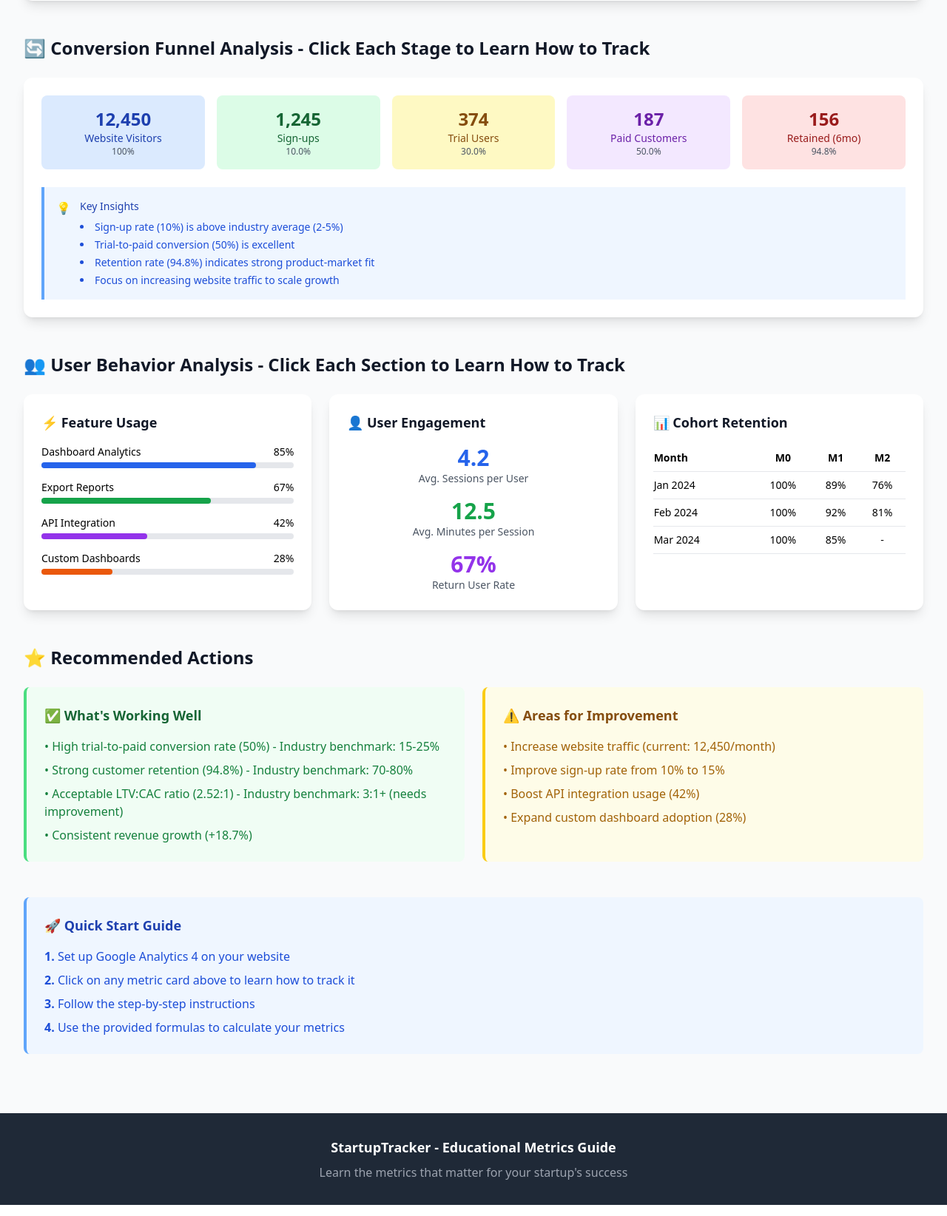
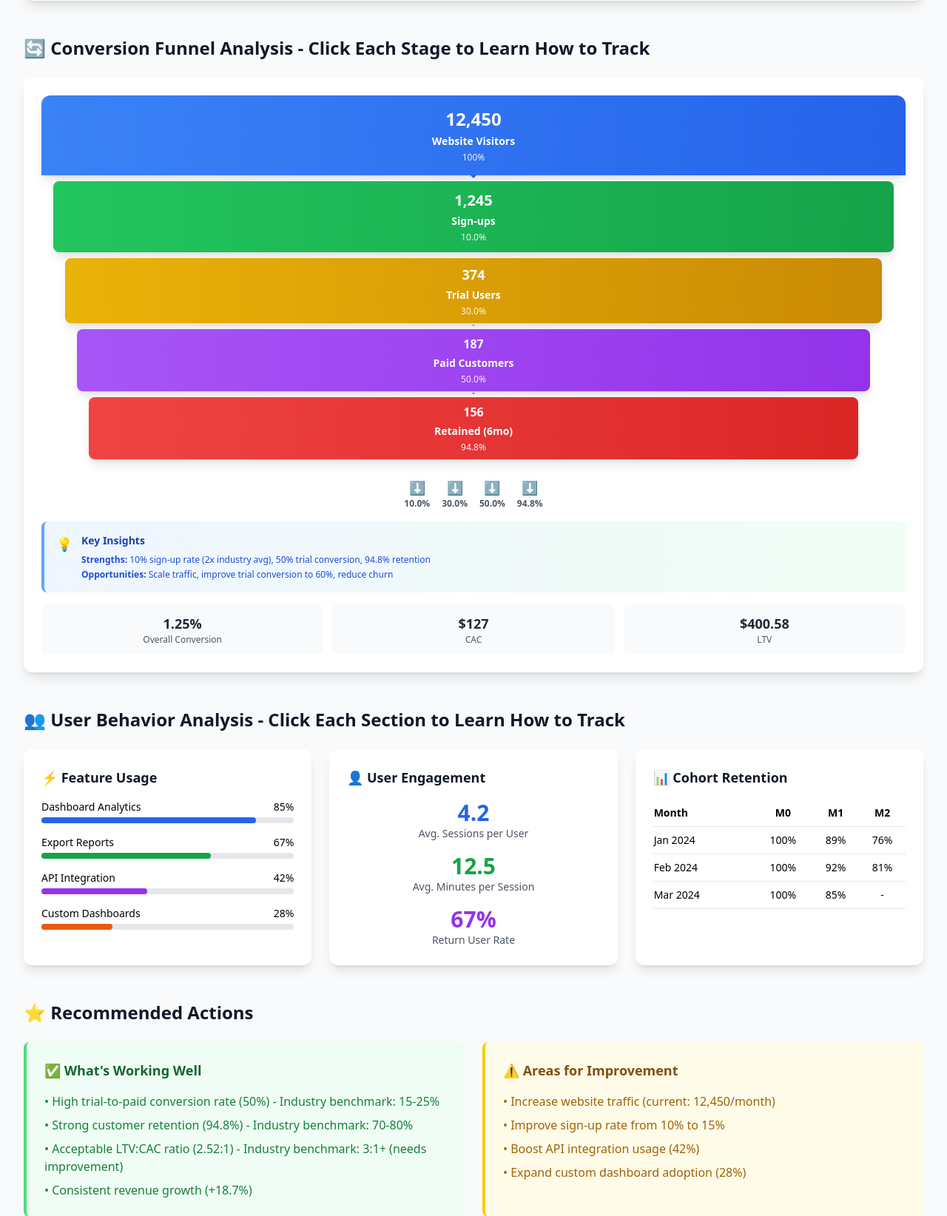
Before and after one commit to safinayah/startup-analytics-tutorial, a Flask app: page / in a window 1280 px wide. Shown: the part 2020-3664 px from the top of the page at 74% size. Run offline with Flask 3, Linux system fonts and the light colour scheme; some libraries are stand-ins or nearby versions.

Commit message:
improved conversion funnel

```diff
--- a/templates/tutorial-dashboard.html
+++ b/templates/tutorial-dashboard.html
@@ -313,60 +313,107 @@
                 🔄 Conversion Funnel Analysis - Click Each Stage to Learn How to Track
             </h2>
             <div class="bg-white rounded-xl shadow-lg p-6">
-                <div class="grid grid-cols-1 md:grid-cols-5 gap-4 mb-6">
-                    <div class="text-center cursor-pointer hover:scale-105 transition-transform" onclick="showInstructions('website-visitors')">
-                        <div class="bg-blue-100 text-blue-800 p-4 rounded-lg">
-                            <div class="text-2xl font-bold">12,450</div>
-                            <div class="text-sm">Website Visitors</div>
-                            <div class="text-xs text-gray-600">100%</div>
-                        </div>
-                    </div>
-                    <div class="text-center cursor-pointer hover:scale-105 transition-transform" onclick="showInstructions('sign-ups')">
-                        <div class="bg-green-100 text-green-800 p-4 rounded-lg">
-                            <div class="text-2xl font-bold">1,245</div>
-                            <div class="text-sm">Sign-ups</div>
-                            <div class="text-xs text-gray-600">10.0%</div>
-                        </div>
-                    </div>
-                    <div class="text-center cursor-pointer hover:scale-105 transition-transform" onclick="showInstructions('trial-users')">
-                        <div class="bg-yellow-100 text-yellow-800 p-4 rounded-lg">
-                            <div class="text-2xl font-bold">374</div>
-                            <div class="text-sm">Trial Users</div>
-                            <div class="text-xs text-gray-600">30.0%</div>
-                        </div>
-                    </div>
-                    <div class="text-center cursor-pointer hover:scale-105 transition-transform" onclick="showInstructions('paid-customers')">
-                        <div class="bg-purple-100 text-purple-800 p-4 rounded-lg">
-                            <div class="text-2xl font-bold">187</div>
-                            <div class="text-sm">Paid Customers</div>
-                            <div class="text-xs text-gray-600">50.0%</div>
-                        </div>
-                    </div>
+                <!-- Compact Visual Funnel -->
+                <div class="relative mb-6">
+                    <!-- Funnel Stage 1: Website Visitors -->
+                    <div class="text-center mb-2 cursor-pointer hover:scale-105 transition-transform" onclick="showInstructions('website-visitors')">
+                        <div class="bg-gradient-to-r from-blue-500 to-blue-600 text-white p-4 rounded-t-xl shadow-lg relative">
+                            <div class="text-2xl font-bold mb-1">12,450</div>
+                            <div class="text-sm font-semibold">Website Visitors</div>
+                            <div class="text-xs opacity-90 mt-1">100%</div>
+                            <div class="absolute -bottom-1 left-1/2 transform -translate-x-1/2 w-0 h-0 border-l-4 border-r-4 border-t-4 border-transparent border-t-blue-600"></div>
+                        </div>
+                    </div>
+
+                    <!-- Funnel Stage 2: Sign-ups -->
+                    <div class="text-center mb-2 cursor-pointer hover:scale-105 transition-transform" onclick="showInstructions('sign-ups')">
+                        <div class="bg-gradient-to-r from-green-500 to-green-600 text-white p-3 rounded-lg shadow-lg relative mx-4">
+                            <div class="text-xl font-bold mb-1">1,245</div>
+                            <div class="text-sm font-semibold">Sign-ups</div>
+                            <div class="text-xs opacity-90 mt-1">10.0%</div>
+                            <div class="absolute -bottom-1 left-1/2 transform -translate-x-1/2 w-0 h-0 border-l-3 border-r-3 border-t-3 border-transparent border-t-green-600"></div>
+                        </div>
+                    </div>
+
+                    <!-- Funnel Stage 3: Trial Users -->
+                    <div class="text-center mb-2 cursor-pointer hover:scale-105 transition-transform" onclick="showInstructions('trial-users')">
+                        <div class="bg-gradient-to-r from-yellow-500 to-yellow-600 text-white p-2 rounded-lg shadow-lg relative mx-8">
+                            <div class="text-lg font-bold mb-1">374</div>
+                            <div class="text-sm font-semibold">Trial Users</div>
+                            <div class="text-xs opacity-90 mt-1">30.0%</div>
+                            <div class="absolute -bottom-1 left-1/2 transform -translate-x-1/2 w-0 h-0 border-l-2 border-r-2 border-t-2 border-transparent border-t-yellow-600"></div>
+                        </div>
+                    </div>
+
+                    <!-- Funnel Stage 4: Paid Customers -->
+                    <div class="text-center mb-2 cursor-pointer hover:scale-105 transition-transform" onclick="showInstructions('paid-customers')">
+                        <div class="bg-gradient-to-r from-purple-500 to-purple-600 text-white p-2 rounded-lg shadow-lg relative mx-12">
+                            <div class="text-base font-bold mb-1">187</div>
+                            <div class="text-sm font-semibold">Paid Customers</div>
+                            <div class="text-xs opacity-90 mt-1">50.0%</div>
+                            <div class="absolute -bottom-1 left-1/2 transform -translate-x-1/2 w-0 h-0 border-l-2 border-r-2 border-t-2 border-transparent border-t-purple-600"></div>
+                        </div>
+                    </div>
+
+                    <!-- Funnel Stage 5: Retained Customers -->
                     <div class="text-center cursor-pointer hover:scale-105 transition-transform" onclick="showInstructions('retained-customers')">
-                        <div class="bg-red-100 text-red-800 p-4 rounded-lg">
-                            <div class="text-2xl font-bold">156</div>
-                            <div class="text-sm">Retained (6mo)</div>
-                            <div class="text-xs text-gray-600">94.8%</div>
-                        </div>
-                    </div>
-                </div>
-
-                <div class="bg-blue-50 border-l-4 border-blue-400 p-4">
-                    <div class="flex">
+                        <div class="bg-gradient-to-r from-red-500 to-red-600 text-white p-2 rounded-lg shadow-lg relative mx-16">
+                            <div class="text-base font-bold mb-1">156</div>
+                            <div class="text-sm font-semibold">Retained (6mo)</div>
+                            <div class="text-xs opacity-90 mt-1">94.8%</div>
+                        </div>
+                    </div>
+                </div>
+
+                <!-- Compact Conversion Rate Arrows -->
+                <div class="flex justify-center items-center space-x-4 mb-4">
+                    <div class="text-center">
+                        <div class="text-lg">⬇️</div>
+                        <div class="text-xs font-semibold text-gray-600">10.0%</div>
+                    </div>
+                    <div class="text-center">
+                        <div class="text-lg">⬇️</div>
+                        <div class="text-xs font-semibold text-gray-600">30.0%</div>
+                    </div>
+                    <div class="text-center">
+                        <div class="text-lg">⬇️</div>
+                        <div class="text-xs font-semibold text-gray-600">50.0%</div>
+                    </div>
+                    <div class="text-center">
+                        <div class="text-lg">⬇️</div>
+                        <div class="text-xs font-semibold text-gray-600">94.8%</div>
+                    </div>
+                </div>
+
+                <!-- Compact Key Insights -->
+                <div class="bg-gradient-to-r from-blue-50 to-green-50 border-l-4 border-blue-400 p-4 rounded-lg mb-4">
+                    <div class="flex items-start">
                         <div class="flex-shrink-0">
-                            <div class="text-blue-400">💡</div>
+                            <div class="text-blue-500 text-lg">💡</div>
                         </div>
                         <div class="ml-3">
-                            <h3 class="text-sm font-medium text-blue-800">Key Insights</h3>
-                            <div class="mt-2 text-sm text-blue-700">
-                                <ul class="list-disc list-inside space-y-1">
-                                    <li>Sign-up rate (10%) is above industry average (2-5%)</li>
-                                    <li>Trial-to-paid conversion (50%) is excellent</li>
-                                    <li>Retention rate (94.8%) indicates strong product-market fit</li>
-                                    <li>Focus on increasing website traffic to scale growth</li>
-                                </ul>
+                            <h3 class="text-sm font-semibold text-blue-800 mb-2">Key Insights</h3>
+                            <div class="text-xs text-blue-700 space-y-1">
+                                <p><strong>Strengths:</strong> 10% sign-up rate (2x industry avg), 50% trial conversion, 94.8% retention</p>
+                                <p><strong>Opportunities:</strong> Scale traffic, improve trial conversion to 60%, reduce churn</p>
                             </div>
                         </div>
+                    </div>
+                </div>
+
+                <!-- Compact Funnel Metrics Summary -->
+                <div class="grid grid-cols-3 gap-3">
+                    <div class="bg-gray-50 p-3 rounded-lg text-center">
+                        <div class="text-lg font-bold text-gray-800">1.25%</div>
+                        <div class="text-xs text-gray-600">Overall Conversion</div>
+                    </div>
+                    <div class="bg-gray-50 p-3 rounded-lg text-center">
+                        <div class="text-lg font-bold text-gray-800">$127</div>
+                        <div class="text-xs text-gray-600">CAC</div>
+                    </div>
+                    <div class="bg-gray-50 p-3 rounded-lg text-center">
+                        <div class="text-lg font-bold text-gray-800">$400.58</div>
+                        <div class="text-xs text-gray-600">LTV</div>
                     </div>
                 </div>
             </div>
```
